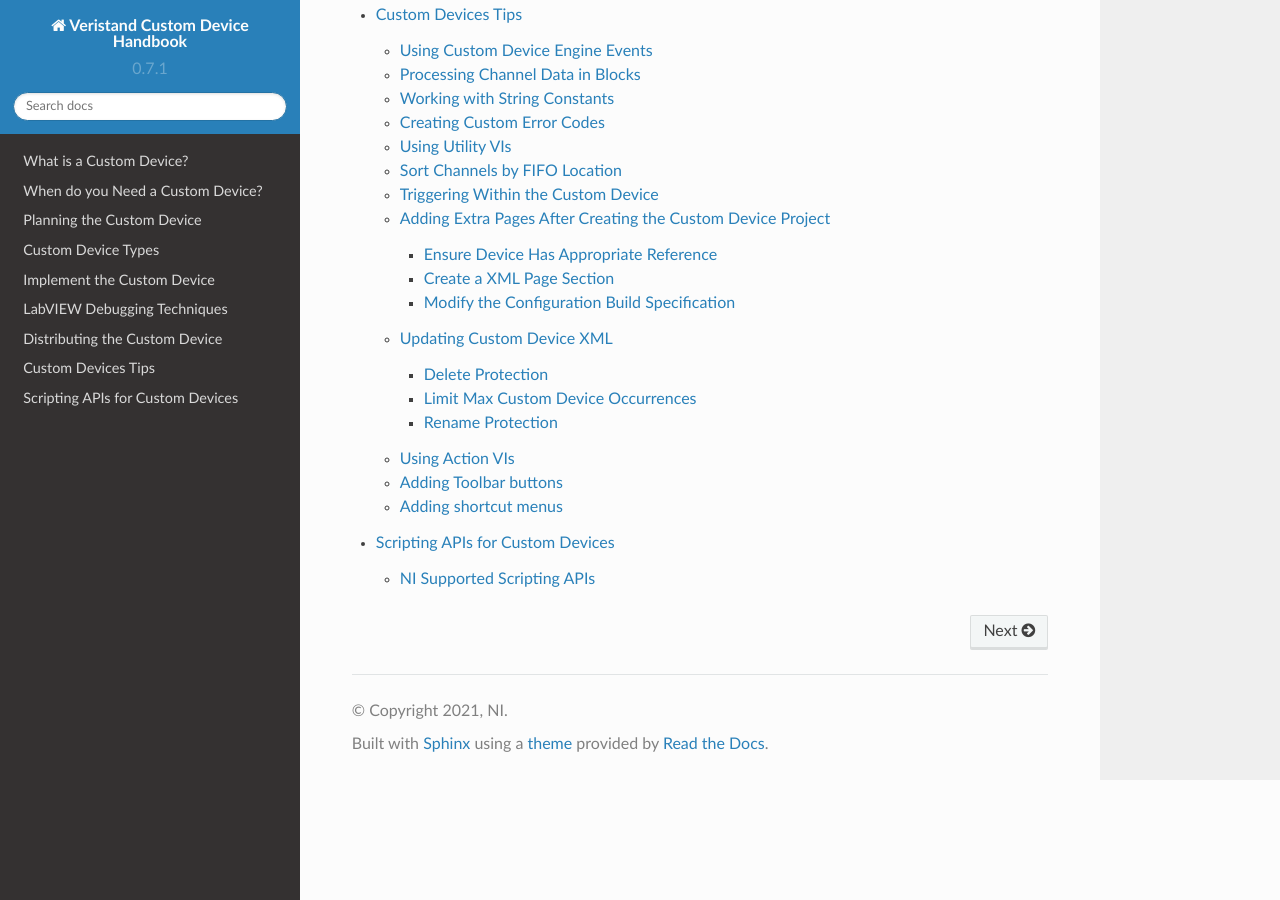
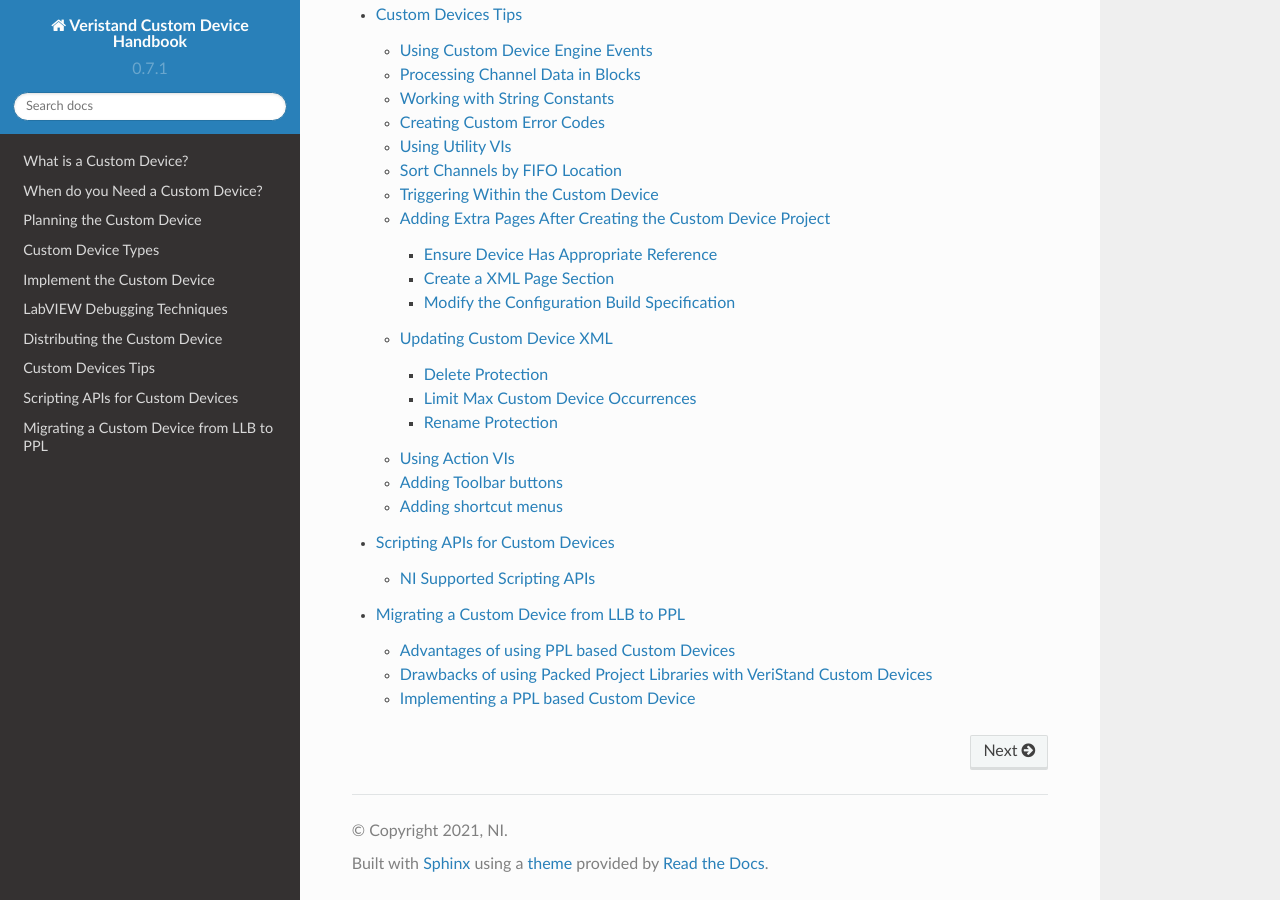
Before and after one commit to ni/niveristand-custom-device-handbook, a Sphinx documentation site: the page built from docs/index.md, in a window 1280 px wide and 900 px high, scrolled down 2849 px. Built offline with Sphinx 7.4.7 and the Read the Docs theme 2.0.0, drawn with Linux system fonts in a browser that asks for light colours; pages that are not in the unit, such as notebooks, are missing from menus.

Commit message:
Another one bites the dust 3

```diff
--- a/docs/index.md
+++ b/docs/index.md
@@ -32,3 +32,4 @@
 
    + [Custom Devices Tips & Tricks](Custom_Device_Tips_and_Tricks.md)
    + [Scripting APIs for Custom Devices](Scripting_API.md)
+   + [Migrating a Custom Device from LLB to PPL](Migrating_LLB_to_a_PPL_based_Custom_Device.md)
```
